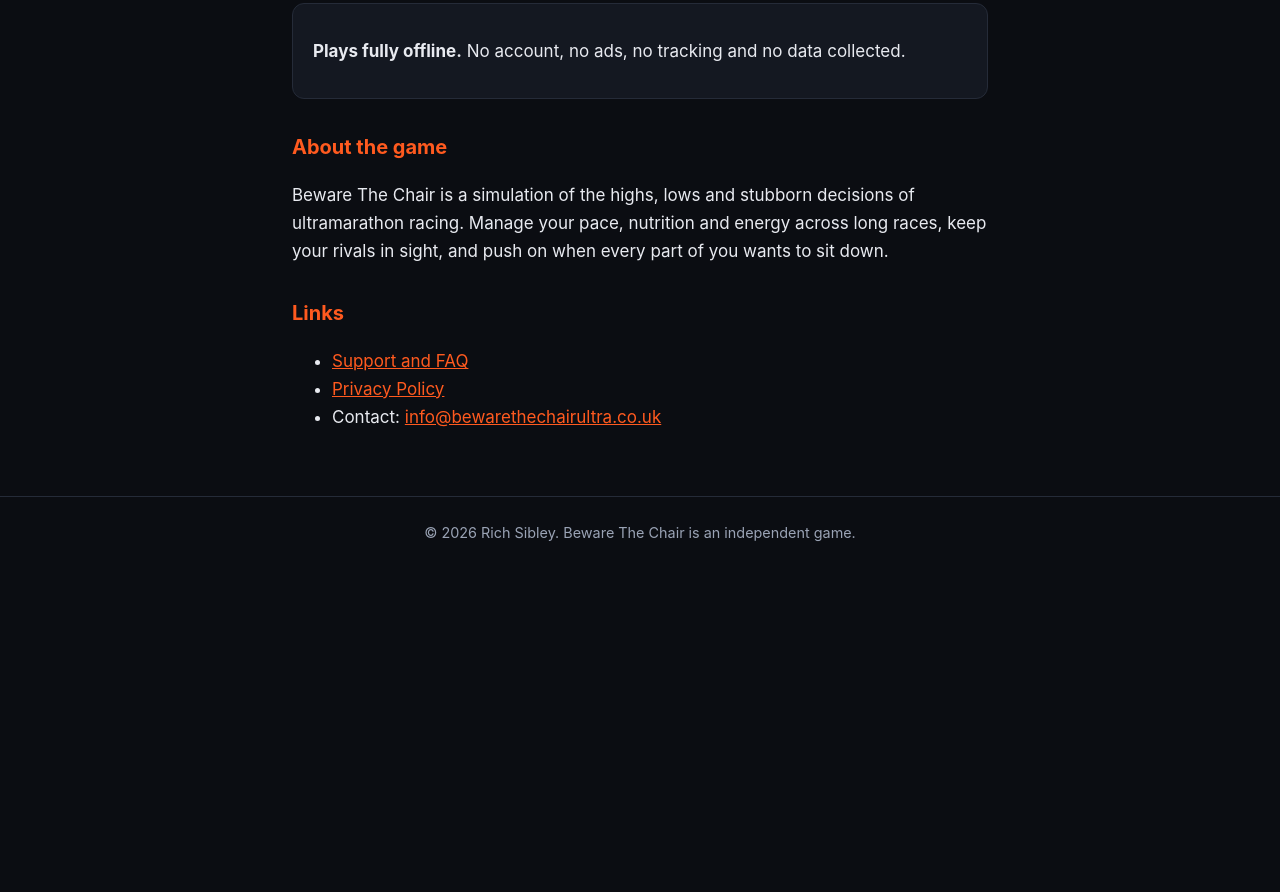
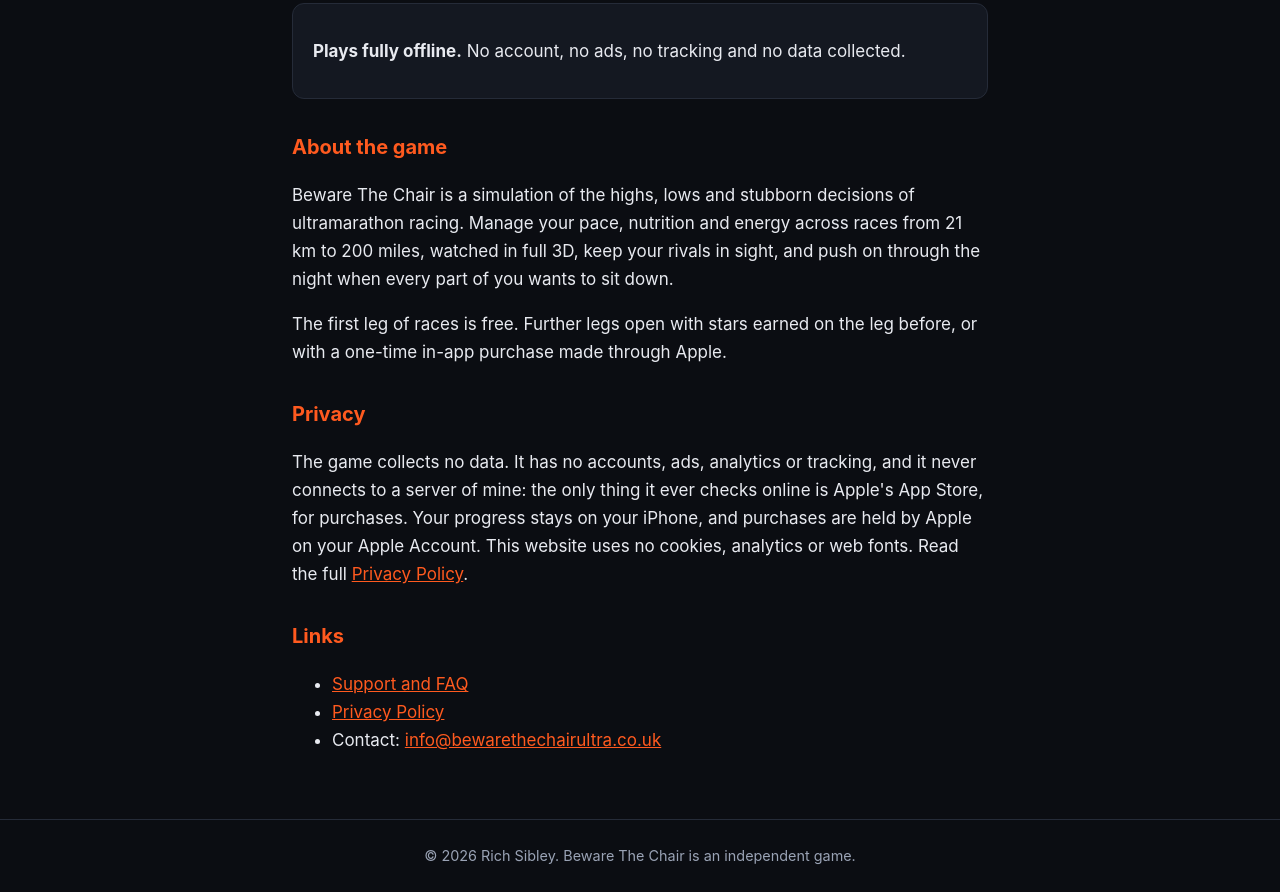
Before and after one commit to RichSibs/beware-the-chair, a plain HTML site: page index.html in a window 1280 px wide. Shown: the part 788-1680 px from the top of the page. Before the commit the page ends 1357 px from the top, so only its background shows below. Drawn offline with Linux system fonts and the light colour scheme.

Commit message:
Enhance game description and privacy information
Expanded game description and added privacy details.

```diff
--- a/index.html
+++ b/index.html
@@ -25,7 +25,11 @@
 </div>
 
 <h2>About the game</h2>
-<p>Beware The Chair is a simulation of the highs, lows and stubborn decisions of ultramarathon racing. Manage your pace, nutrition and energy across long races, keep your rivals in sight, and push on when every part of you wants to sit down.</p>
+<p>Beware The Chair is a simulation of the highs, lows and stubborn decisions of ultramarathon racing. Manage your pace, nutrition and energy across races from 21 km to 200 miles, watched in full 3D, keep your rivals in sight, and push on through the night when every part of you wants to sit down.</p>
+<p>The first leg of races is free. Further legs open with stars earned on the leg before, or with a one-time in-app purchase made through Apple.</p>
+
+<h2>Privacy</h2>
+<p>The game collects no data. It has no accounts, ads, analytics or tracking, and it never connects to a server of mine: the only thing it ever checks online is Apple's App Store, for purchases. Your progress stays on your iPhone, and purchases are held by Apple on your Apple Account. This website uses no cookies, analytics or web fonts. Read the full <a href="privacy.html">Privacy Policy</a>.</p>
 
 <h2>Links</h2>
 <ul>
```
